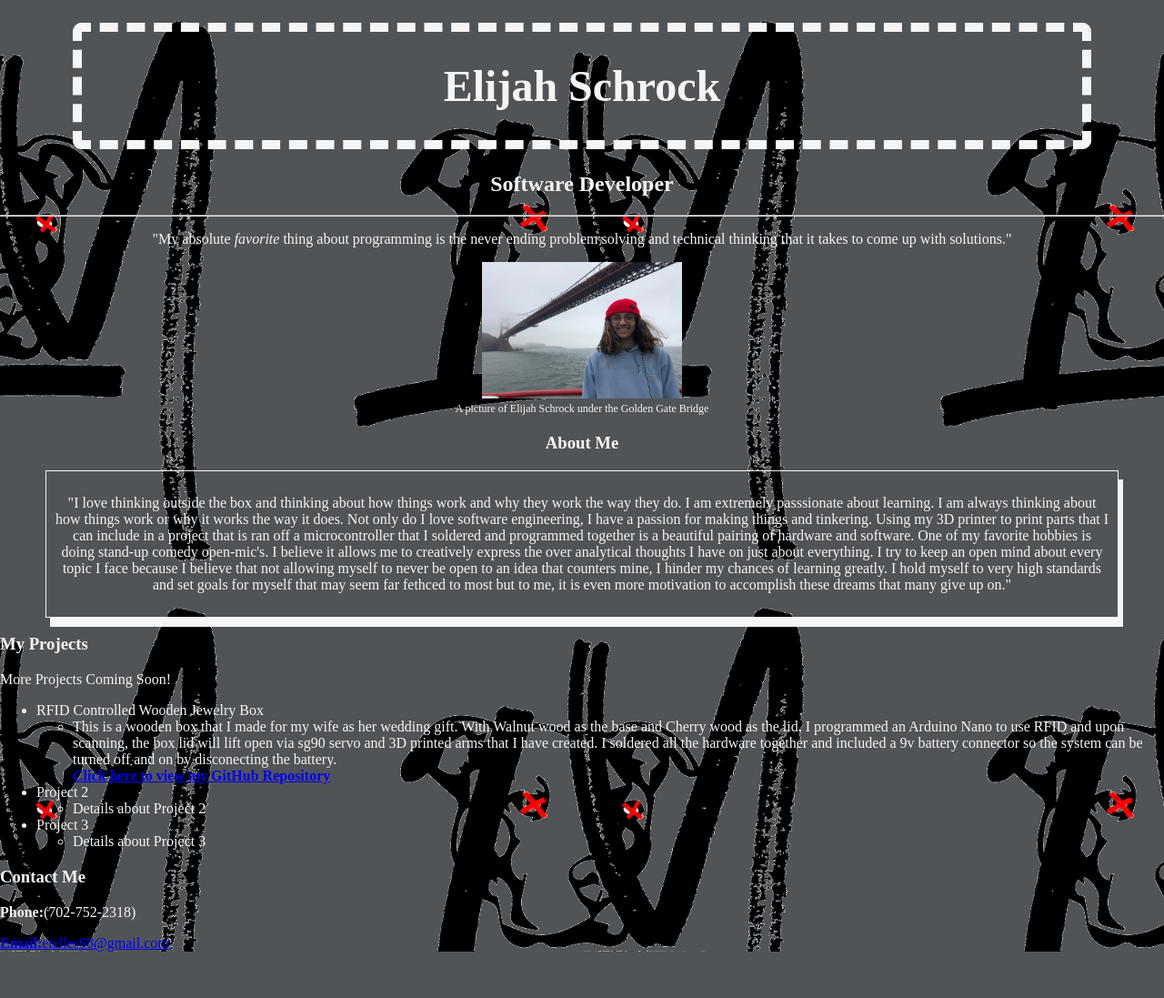
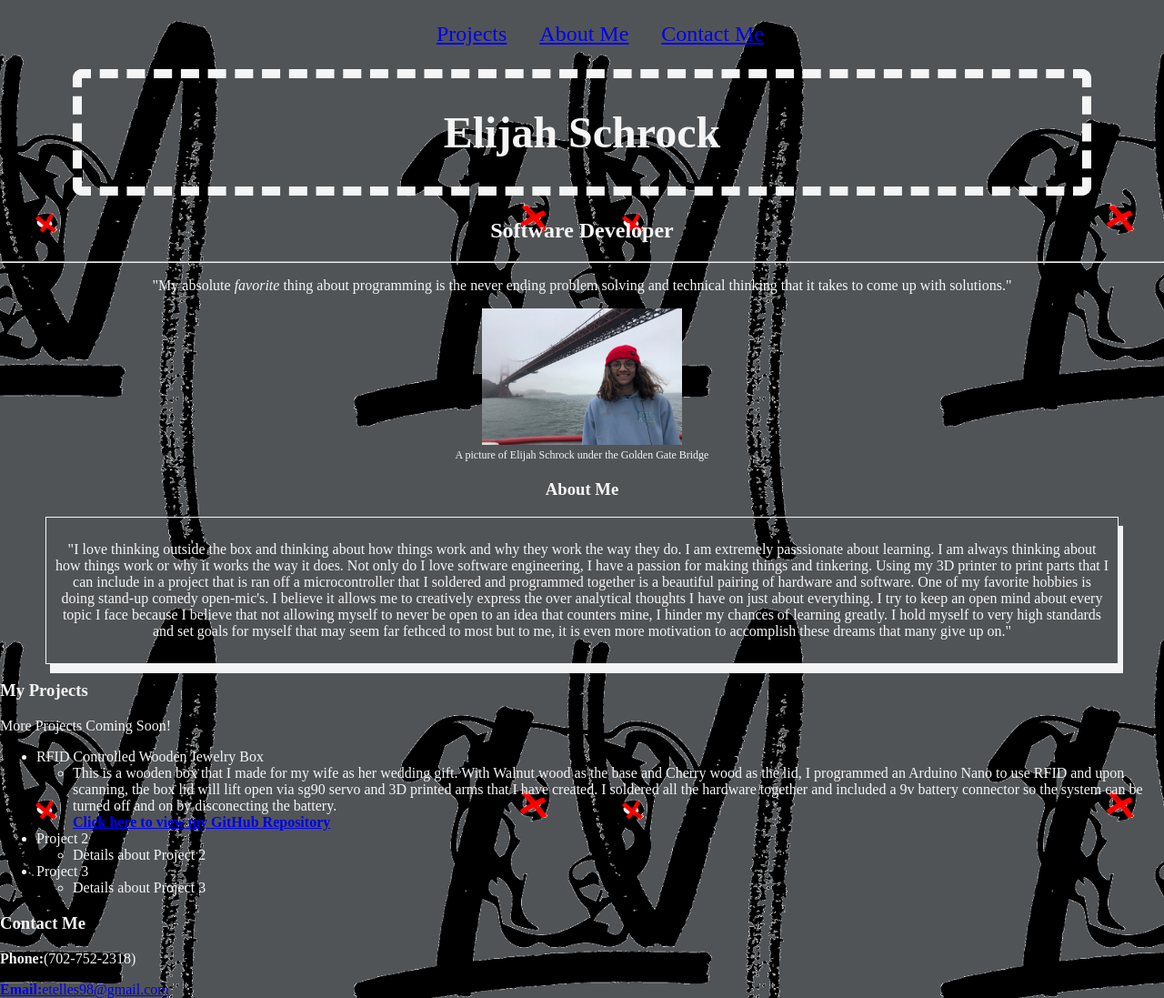
Before and after one commit to ElijahSchrock/DecorateYour-Portfolio, a plain HTML site: page index.html in a window 1280 px wide. Shown: the whole page at 91% size. Before the commit the page ends 1046 px from the top, so only its background shows below. Drawn offline with Linux system fonts and the light colour scheme.

Commit message:
added a nav bar

```diff
--- a/css/styles.css
+++ b/css/styles.css
@@ -1,3 +1,13 @@
+nav ul {
+    list-style-type: none;
+}
+nav li {
+    display: inline;
+    padding: 15px
+}
+a:hover {
+    background-color: red;
+}
 body {
     background: rgb(81, 84, 87);
     background-image: url(../images/lygifogo.gif);
--- a/index.html
+++ b/index.html
@@ -13,8 +13,16 @@
 <body>
   <div class="main">
   <div class="main-title">
+  <nav>
+    <ul>
+      <li><a href="#my-projects">Projects</a></li>
+      <li><a href="#me">About Me</a></li>
+      <li><a href="#contact-info">Contact Me</a></li>
+    </ul>
+  </nav>
   <div class="name">
     <h1>
+
         Elijah Schrock
     </h1>
   </div>
@@ -48,6 +56,7 @@
   <div class="about-me">
       <p>"I love thinking outside the box and thinking about how things work and why they work the way they do. I am extremely passsionate about learning. I am always thinking about how things work or why it works the way it does. Not only do I love software engineering, I have a passion for making things and tinkering. Using my 3D printer to print parts that I can include in a project that is ran off a microcontroller that I soldered and programmed together is a beautiful pairing of hardware and software. One of my favorite hobbies is doing stand-up comedy open-mic's. I believe it allows me to creatively express the over analytical thoughts I have on just about everything. I try to keep an open mind about every topic I face because I believe that not allowing myself to never be open to an idea that counters mine, I hinder my chances of learning greatly. I hold myself to very high standards and set goals for myself that may seem far fethced to most but to me, it is even more motivation to accomplish these dreams that many give up on."</p>
   </div>
+  <div id="my-projects">
     <h3>
       My Projects
     </h3>
@@ -70,6 +79,8 @@
             <li>Details about Project 3</li>
           </ul>
       </ul>
+    </div>
+  <div id="contact-info">
     <h3>
       Contact Me
     </h3>
@@ -78,6 +89,7 @@
       <a href= mailto:etelles98@gmail.com>
       <b>Email:</b>etelles98@gmail.com
       </a>
+  </div>
     </div>
   </div>
   </div>
```
